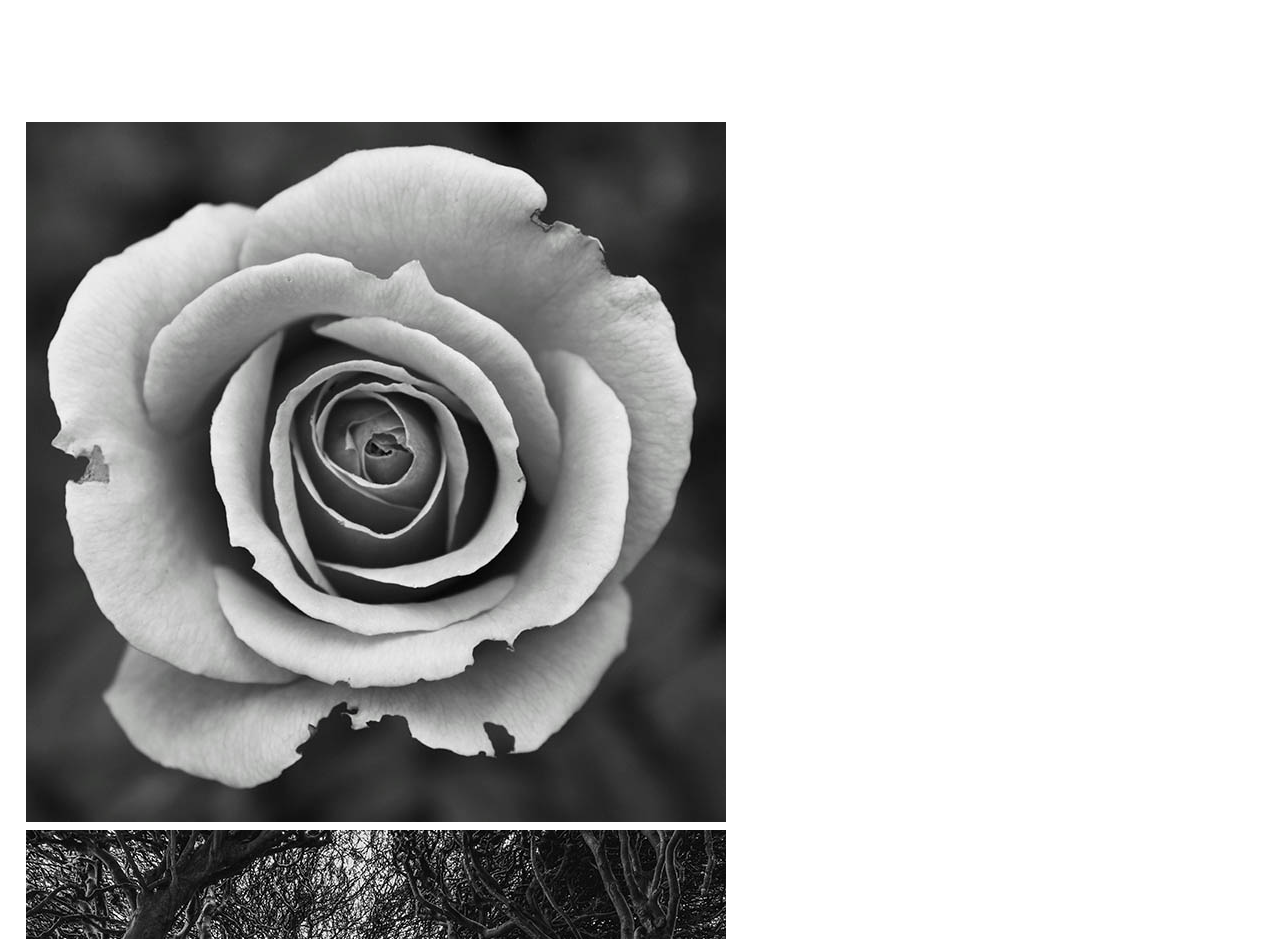
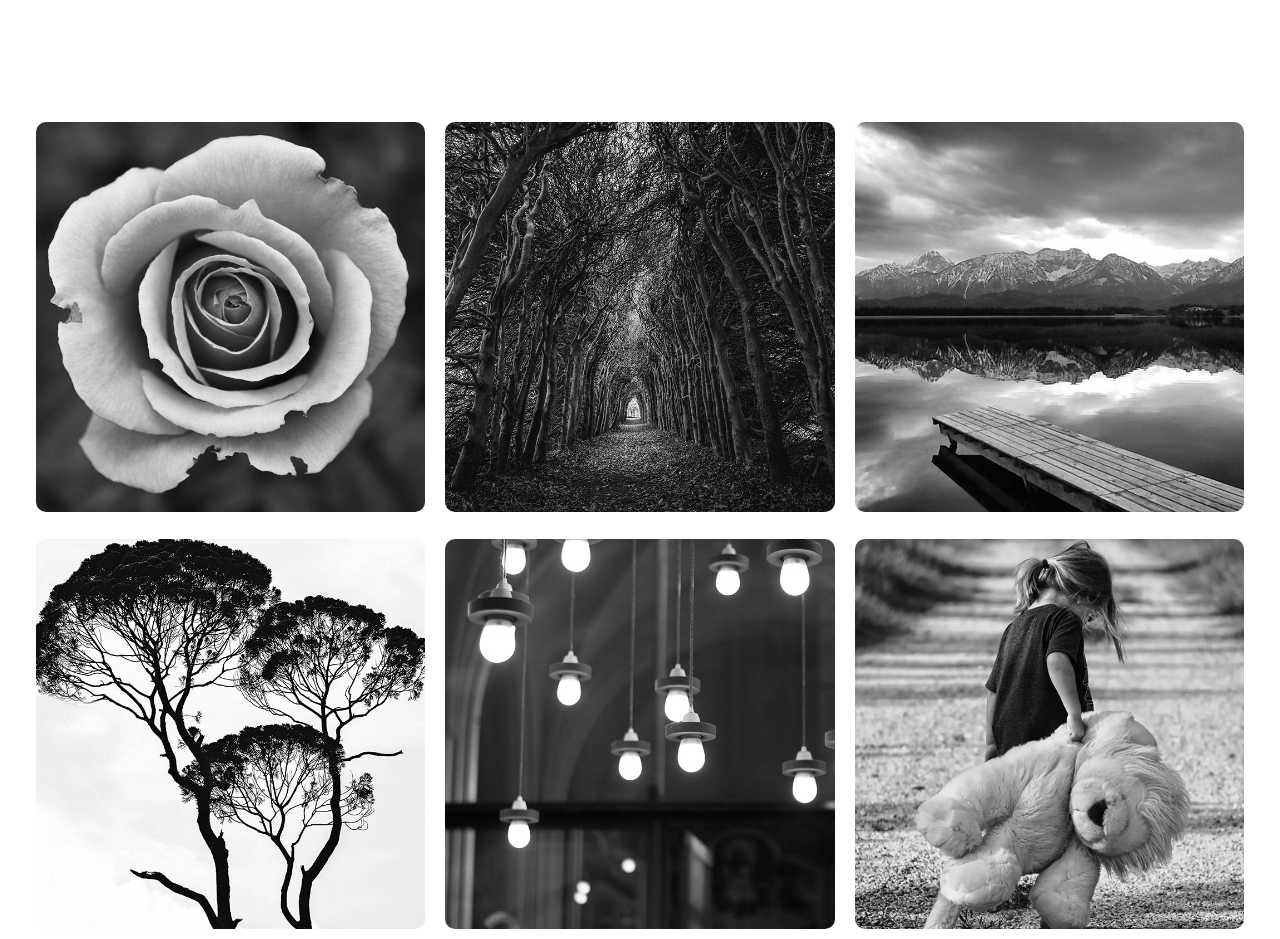
Before and after one commit to chelz2/CreativeApp, a plain HTML site: page index.html in a window 1280 px wide. Shown: the part 460-1399 px from the top of the page. Drawn offline with nearby package versions, Linux system fonts and the light colour scheme.

Commit message:
styling gallery section content

```diff
--- a/style.css
+++ b/style.css
@@ -97,6 +97,26 @@ img {
   line-height: 1.4;
 }
 
+/* Gallery Section */
+.gallery-flex {
+  display: flex;
+  justify-content: center;
+  flex-wrap: wrap;
+  gap: 20px;
+}
+
+.gallery-item {
+  width: calc(33.333% - 20px);
+  border-radius: 10px;
+}
+
+.gallery-item img {
+  border-radius: 10px;
+}
+
+.gallery-item:hover {
+  opacity: 0.9;
+}
 /* Media Queries */
 @media (max-width: 786px) {
   .header .header-flex {
@@ -111,4 +131,8 @@ img {
   .hero h2 {
     font-size: 1.5rem;
   }
+
+  .gallery-item {
+    width: calc(50% - 20px);
+  }
 }
```
